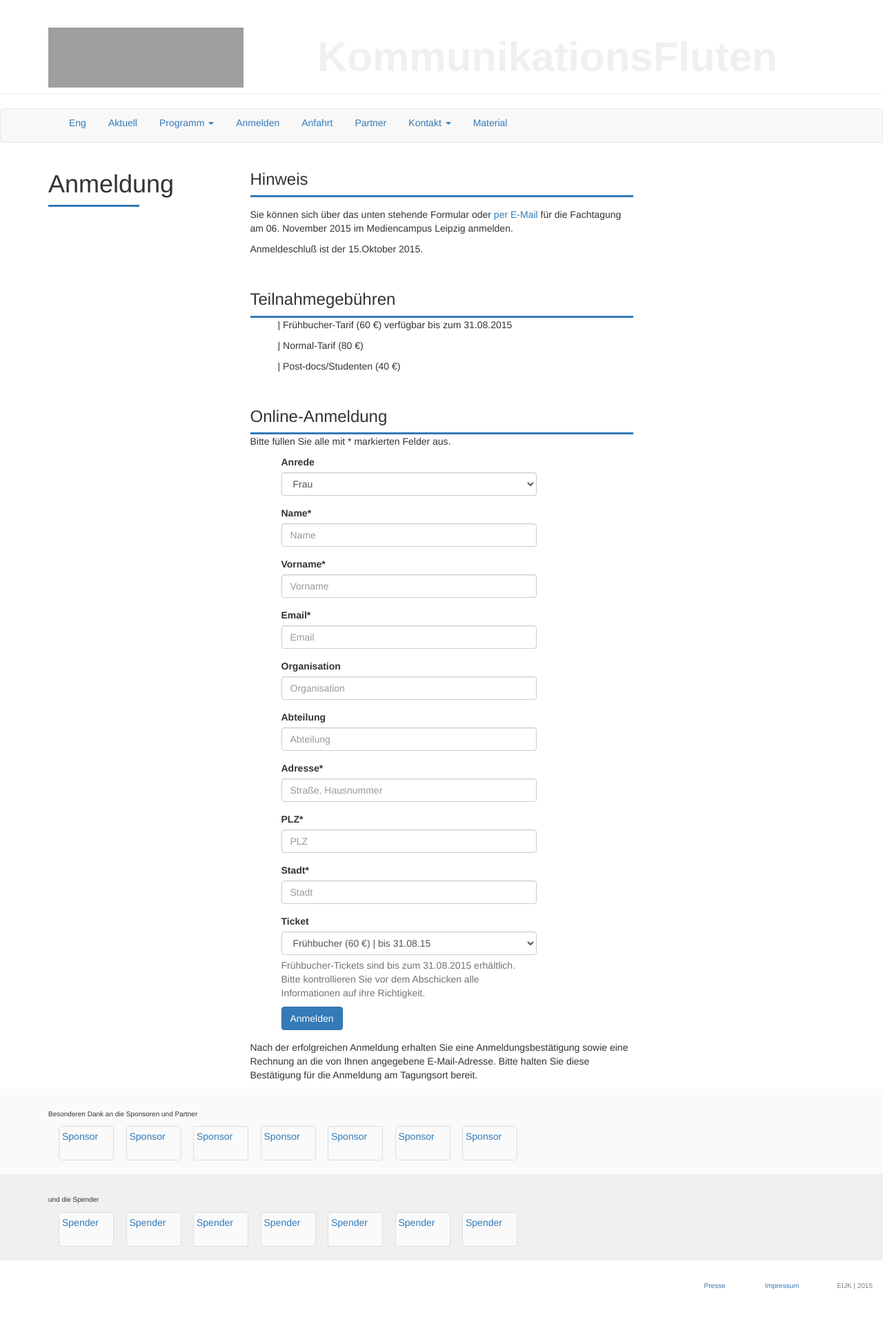
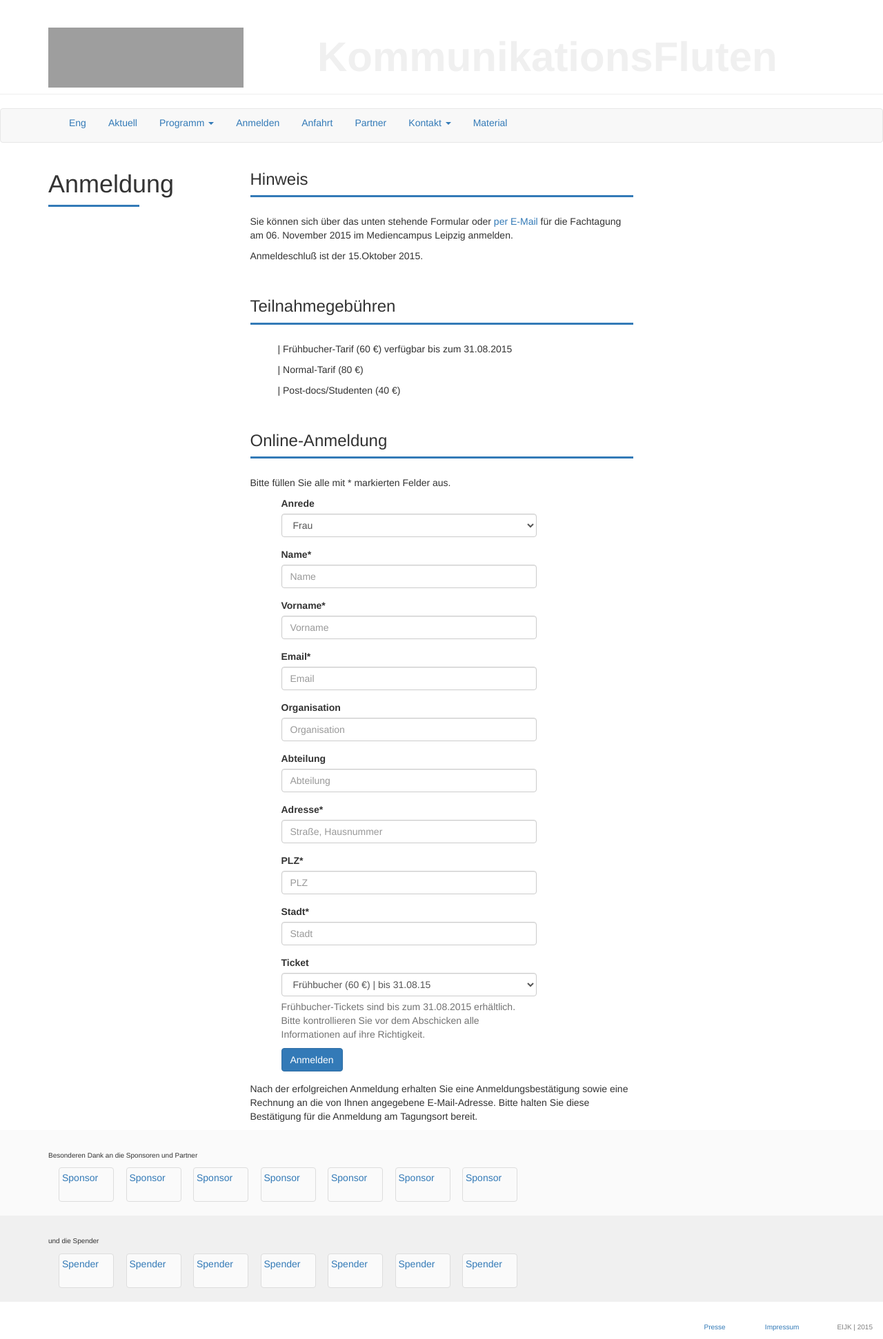
Before and after one commit to susedev/test, a Jekyll site: the page built from anmeldung.html, in a window 1280 px wide. Shown: the whole page at 69% size. Built offline with Jekyll 4.4.1, drawn with Linux system fonts in a browser that asks for light colours; nearby versions of some CDN libraries; before the commit the page ends 1882 px from its top, so only the background shows below that; grey boxes are pictures that could not be loaded.

Commit message:
Update anmeldung.html

```diff
--- a/anmeldung.html
+++ b/anmeldung.html
@@ -3,7 +3,7 @@ title: Anmeldung
 ---
 <h3>Hinweis</h3>
 
-<div class="box" style="background-color: #337AB7; height:3px; margin-top:3px; margin-bottom:15px;"></div>
+<div class="box" style="background-color: #337AB7; height:3px; margin-top:3px; margin-bottom:25px;"></div>
 <p>Sie k&ouml;nnen sich &uuml;ber das unten stehende Formular oder <a href="mailto:kommunikationsfluten@eijc.eu?subject=Anmeldung%20zur%20Tagung%20%22KommunikationsFluten%22&amp;body=Sehr%20geehrte%20Damen%20und%20Herren%2C%20%0A%0Ahiermit%20m%C3%B6chte%20ich%20mich%20verbindlich%20f%C3%BCr%20die%20Teilnahme%20an%20der%20Konferenz%20%22KommunikationsFluten%22%2C%20am%206.%20November%202015%20im%20Mediencampus%2C%20Leipzig%2C%20anmelden.%0A%0AZu%20diesem%20Zweck%20%C3%BCbermittle%20ich%20Ihnen%20folgende%20Daten%20zu%20meiner%20Person%3A%0AName%0AVorname%0AOrganisation%20%0A(ggf.%20Abteilung)%0APostanschrift%0ATicketwunsch%20%3A%20%20Normal%20%7C%20Fr%C3%BChbucher%20%7C%20Student%2FPostdoc%20(nicht%20zutreffendes%20bitte%20streichen)%0A%0ABitte%20senden%20Sie%20mir%20eine%20Rechnung%20%C3%BCber%20die%20Tagungsgeb%C3%BChr%20an%20folgende%20Adresse%20(nicht%20zutreffendes%20bitte%20streichen)%3A%0AAdresse%20siehe%20oben%0Aoder%0Aabweichende%20Rechnungsadresse%3A%0AName%0AVorname%0AOrganisation%20%0A(ggf.%20Abteilung)%0APostanschrift%0A%0A%0AMit%20freundlichen%20Gr%C3%BC%C3%9Fen%0A%0A%0A%0A">per E-Mail</a> f&uuml;r die Fachtagung am 06. November 2015 im Mediencampus Leipzig anmelden.</p>
 
 <p>Anmeldeschlu&szlig; ist der 15.Oktober 2015.</p>
@@ -13,7 +13,7 @@ title: Anmeldung
 
 <h3>Teilnahmegeb&uuml;hren</h3>
 
-<div class="box" style="background-color: #337AB7; height:3px; margin-top:3px;"></div>
+<div class="box" style="background-color: #337AB7; height:3px; margin-top:3px; margin-bottom:25px;"></div>
 <p style="margin-left: 40px;">| Fr&uuml;hbucher-Tarif (60 &euro;) verf&uuml;gbar bis zum 31.08.2015</p>
 
 <p style="margin-left: 40px;">| Normal-Tarif (80 &euro;)</p>
@@ -25,7 +25,7 @@ title: Anmeldung
 
 <h3>Online-Anmeldung</h3>
 
-<div class="box" style="background-color: #337AB7; height:3px; margin-top:3px;"></div>
+<div class="box" style="background-color: #337AB7; height:3px; margin-top:3px;margin-bottom:25px;"></div>
 <p style="text-align: justify;">Bitte f&uuml;llen Sie alle mit * markierten Felder aus.</p>
 
 <div class="container" style="width:400px; margin-left: 30px;">
```
